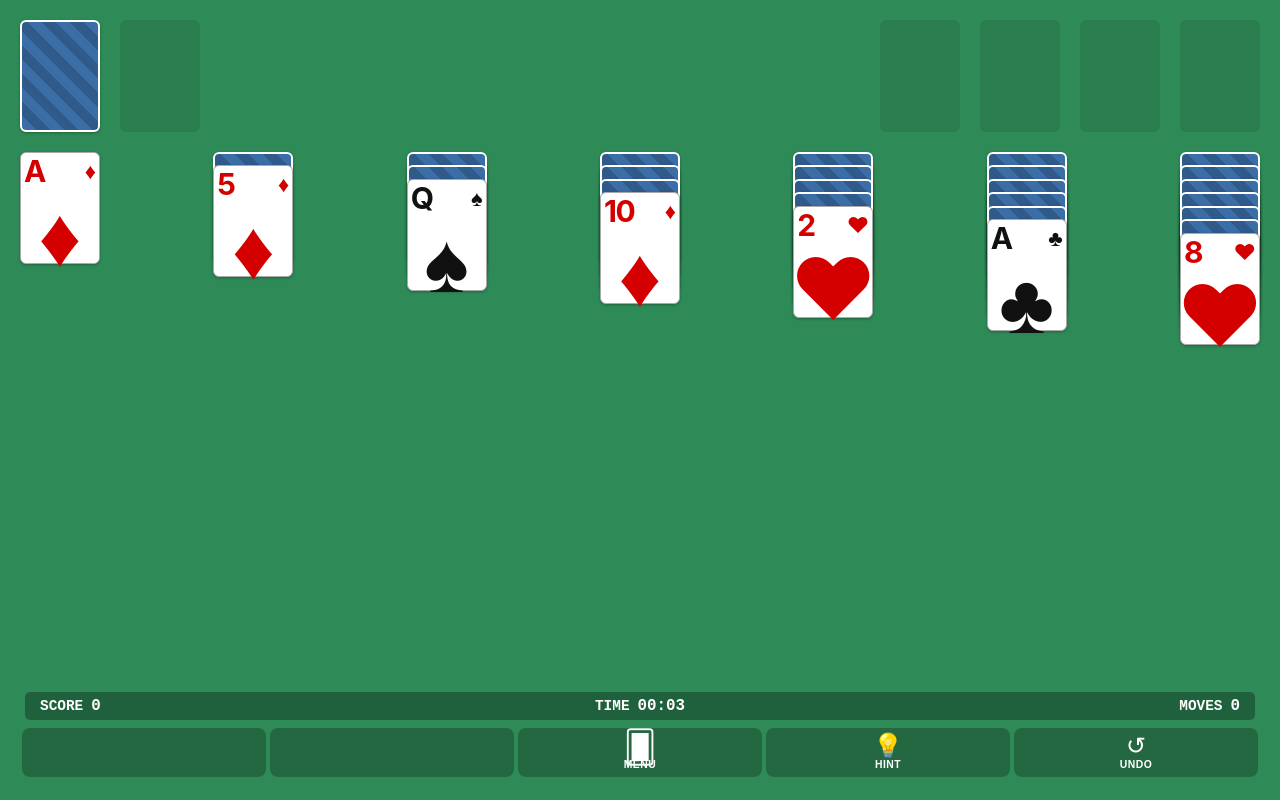
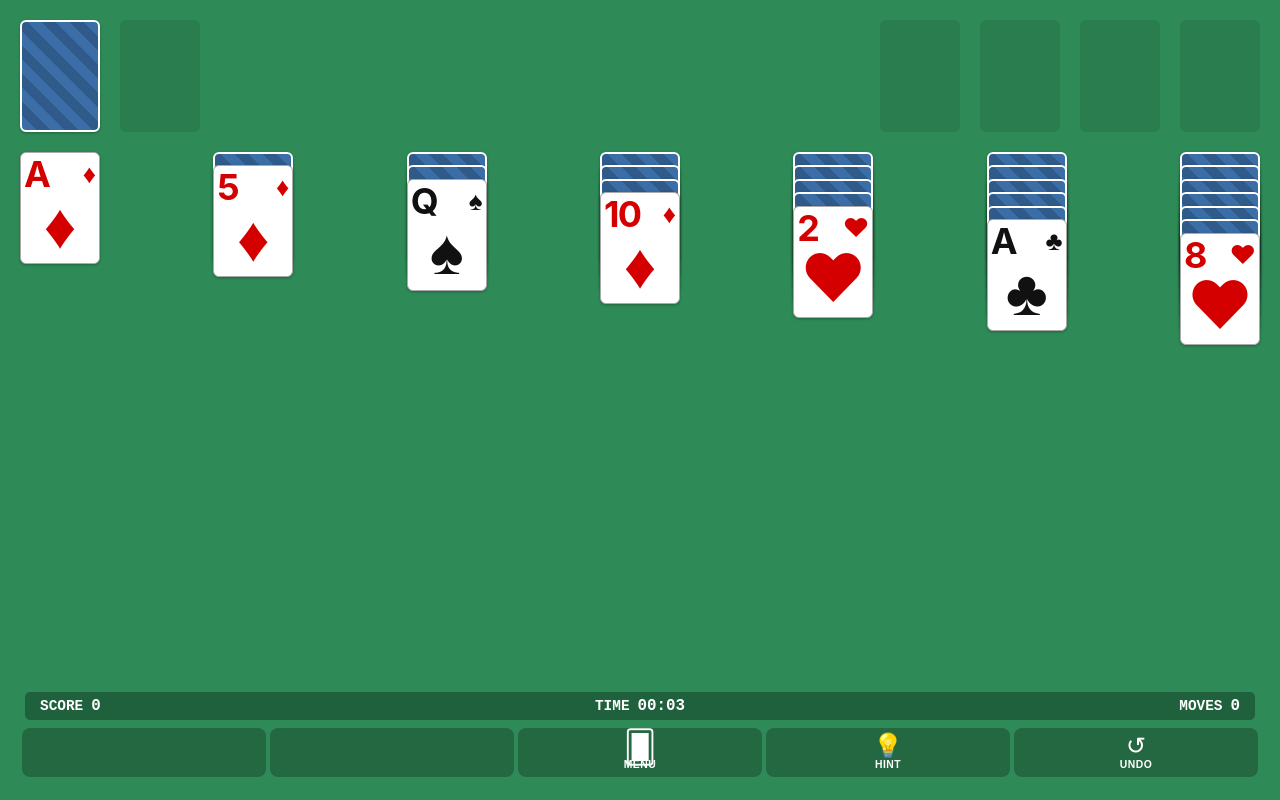
Before and after one commit to websimapi/websim-solitaire-7, a plain HTML site: page index.html in a window 1280 px wide. Drawn offline with Linux system fonts and the light colour scheme.

Commit message:
v46: The large suit is to large its touching the bottom of card to much. The number and suit needs to be whats larger

```diff
--- a/style.css
+++ b/style.css
@@ -207,12 +207,12 @@ body {
 .card-corner .rank {
     letter-spacing: -0.05em;
     font-weight: 700;
-    font-size: 1.5em;
+    font-size: 1.8em;
     margin-right: 0.1em;
 }
 
 .card-corner .suit {
-    font-size: 1.1em;
+    font-size: 1.3em;
     margin-top: 0;
     margin-left: auto;
 }
@@ -230,10 +230,10 @@ body {
 
 .card-center {
     position: absolute;
-    top: 75%;
+    top: 65%;
     left: 50%;
     transform: translate(-50%, -50%);
-    font-size: 4.2em;
+    font-size: 3.2em;
     line-height: 1;
 }
 
```
